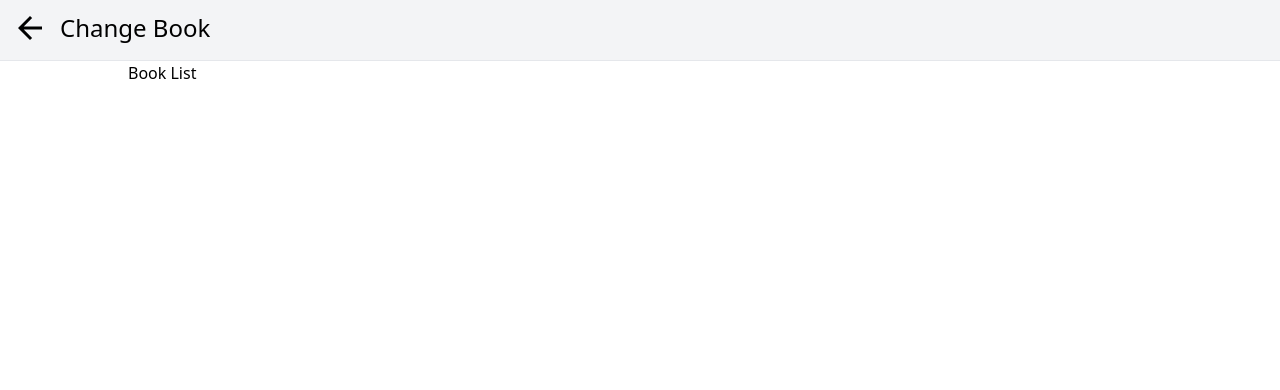
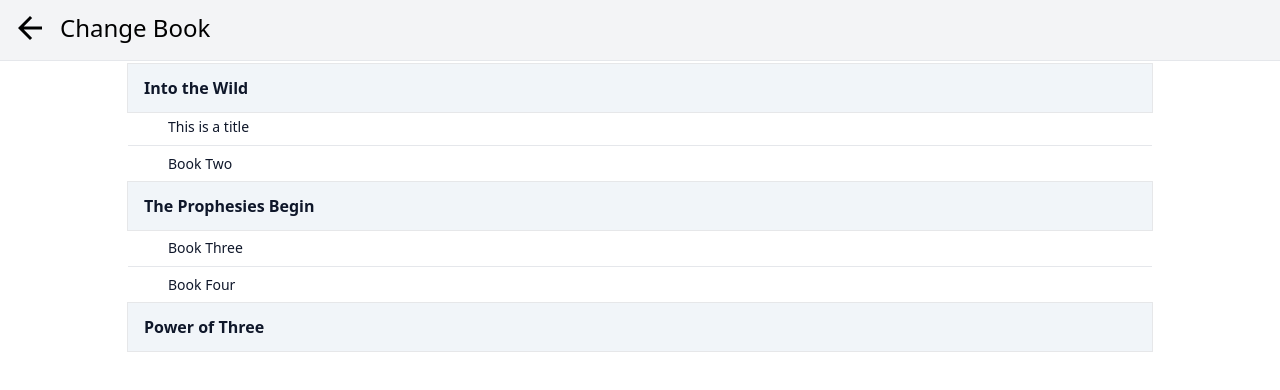
Before and after one commit to JesusLegaspy/wcbc, a React (Create React App) app: page / in a window 1280 px wide. Both pictures are taken after a click on the button 610 px from the left and 768 px from the top of the page. Shown: the top 390 px of the page. Built offline with nearby package versions, Linux system fonts and the light colour scheme; data requests are answered from the project's data file.

Commit message:
Fixed bugs. Book list updated

```diff
--- a/src/App.tsx
+++ b/src/App.tsx
@@ -1,4 +1,4 @@
-import { useEffect, useContext, useRef } from 'react';
+import { useEffect, useContext } from 'react';
 import { BookContext } from './context/books';
 import { CharacterContext } from './context/characters';
 import { Page, PageContext } from './context/page';
@@ -13,18 +13,18 @@ export default function App() {
   const { fetchBooks, books } = useContext(BookContext);
   const { fetchCharactersByIds } = useContext(CharacterContext);
 
-  const fetchBooksRef = useRef(fetchBooks);
   useEffect(() => {
-    fetchBooksRef.current?.();
-  }, []);
+    console.log('App.tsx', 'useEffect:', 'fetchBooks()');
+    fetchBooks();
+  }, [fetchBooks]);
 
-  const fetchCharactersByIdsRef = useRef(fetchCharactersByIds);
   useEffect(() => {
     if (books) {
+      console.log('App.tsx', 'useEffect:', 'fetchCharactersByIds()', 'dep:', 'books');
       const book = books.at(0);
-      if (book?.characterIds) fetchCharactersByIdsRef.current?.(book.characterIds);
+      if (book?.characterIds) fetchCharactersByIds(book.characterIds);
     }
-  }, [books]);
+  }, [books, fetchCharactersByIds]);
 
   const handleClickHome = () => {
     setPage(Page.Home);
--- a/src/components/BookList.tsx
+++ b/src/components/BookList.tsx
@@ -1,19 +1,50 @@
-import { useEffect, useRef, useContext } from "react";
-import { BookContext } from "../context/books"
+import { useEffect, useContext, useState, Fragment } from "react";
+import { BookContext } from "../context/books";
+import { getArks, Ark } from "../utility/ark";
 
 const BookList = () => {
-  const { fetchBooks } = useContext(BookContext);
+  const { books } = useContext(BookContext);
+  const [arks, setArks] = useState<Ark[] | undefined>();
 
-  const fetchAllBooksRef = useRef(fetchBooks);
   useEffect(() => {
-    fetchAllBooksRef.current?.();
+    console.log('BookList.tsx', 'useEffect', 'getArks');
+    const fetchArks = async () => {
+      try {
+        const arksFromServer = await getArks();
+        setArks(arksFromServer);
+      } catch (error) {
+
+        console.error("An error occurred while fetching arks:", error);
+      }
+    };
+    fetchArks();
   }, []);
 
-  const booksDictionary = null;
+  const handleClickBook = (id: number) => {
+
+  }
 
   return (
     <div>
-      Book List
+      {arks?.map(ark => (
+        <Fragment key={`ark_${ark.id}`}>
+          <div className="z-30 sticky top-16 px-4 py-3 flex items-center font-semibold text-slate-900 bg-slate-100 backdrop-blur-sm ring-1 ring-slate-900/10">
+            {ark.title}
+          </div>
+          <div className="divide-y">
+            {books.filter(book => book.arkId === ark.id).map(book => (
+              <div
+                key={`BookListItem_${book.id}`}
+                className="p-2 pl-10 text-sm text-slate-900 line-clamp-2"
+                onClick={() => handleClickBook(book.id)}
+              >
+                {book.title}
+              </div>
+            ))}
+          </div>
+        </Fragment>
+      ))}
+
     </div>
   );
 }
--- a/src/components/CharacterList.tsx
+++ b/src/components/CharacterList.tsx
@@ -10,6 +10,7 @@ const CharacterList = () => {
   const { allCharacters, fetchAllCharacters, characters } = useContext(CharacterContext);
 
   const fetchAllCharactersRef = useRef(fetchAllCharacters);
+  console.log('CharacterList', 'useEffect', 'fetchAllCharacters');
   useEffect(() => {
     fetchAllCharactersRef.current?.();
   }, []);
--- a/src/context/books.tsx
+++ b/src/context/books.tsx
@@ -5,7 +5,8 @@ const API_BASE_URL = "http://localhost:3001";
 
 export interface Book {
   id: number;
-  title?: string;
+  arkId: number;
+  title: string;
   image?: string;
   characterIds?: number[];
 }
@@ -25,6 +26,7 @@ interface BookContextType {
 
 const startupBook: Book = {
   id: 0,
+  arkId: 0,
   title: "...",
   image: "...",
   characterIds: [],
@@ -51,17 +53,17 @@ const BookProvider = ({ children }: { children?: ReactNode }) => {
   const [currBook, setCurrBook] = useState<Book | undefined>();
 
   useEffect(() => {
-    setCurrBook(books.at(currBookId));
+    setCurrBook(books.find(book => book.id === currBookId));
   }, [currBookId, books]);
 
-  const fetchBooks = async () => {
+  const fetchBooks = useCallback(async () => {
     try {
       const response = await axios.get<readonly Book[]>(`${API_BASE_URL}/books`);
       setBooks(response.data);
     } catch (error) {
       console.error("Error fetching books:", error);
     }
-  };
+  }, []);
 
   const createBook = async (title: string) => {
     try {
@@ -119,7 +121,7 @@ const BookProvider = ({ children }: { children?: ReactNode }) => {
 
     const characterIds = [...currentBook.characterIds];
     characterIds.splice(index, 1);
-    editBook({ id: currBookId, characterIds: characterIds });
+    editBook({ id: currBookId, characterIds: characterIds, arkId: currentBook.arkId, title: currentBook.title });
   }, [books, currBookId, editBook]);
 
   const addCharacterById = useCallback((id: number) => {
@@ -127,7 +129,7 @@ const BookProvider = ({ children }: { children?: ReactNode }) => {
       console.error("Unexpected error. Current book not found");
       return;
     }
-    editBook({ id: currBookId, characterIds: [...currBook?.characterIds ?? [], id] });
+    editBook({ id: currBookId, characterIds: [...currBook.characterIds ?? [], id], arkId: currBook.arkId, title: currBook.title });
   }, [currBook, currBookId, editBook]);
 
 
@@ -144,7 +146,7 @@ const BookProvider = ({ children }: { children?: ReactNode }) => {
       deleteBookById,
       removeCharacterById,
       addCharacterById
-    }), [books, currBook, currBookId, editBook, removeCharacterById, addCharacterById]);
+    }), [books, currBook, currBookId, editBook, removeCharacterById, addCharacterById, fetchBooks]);
 
   return (
     <BookContext.Provider value={contextValue}>
--- a/src/context/characters.tsx
+++ b/src/context/characters.tsx
@@ -48,7 +48,8 @@ const CharacterProvider = ({ children }: { children?: ReactNode }) => {
   const [characters, setCharacters] = useState<readonly Character[]>([]);
   const [allCharacters, setAllCharacters] = useState<readonly Character[]>([]);
 
-  const fetchCharactersByIds = async (ids: number[]) => {
+  const fetchCharactersByIds = useCallback(async (ids: number[]) => {
+    console.log('fetchCharactersByIds()', ids);
     try {
       const response = await Promise.all(ids.map((characterId) => axios.get<Character>(`${API_BASE_URL}/characters/${characterId}`)));
       const characters = response.map((response) => response.data);
@@ -56,7 +57,7 @@ const CharacterProvider = ({ children }: { children?: ReactNode }) => {
     } catch (error) {
       console.error("Error fetching characters:", error);
     }
-  };
+  }, []);
 
   const fetchAllCharacters = async () => {
     try {
@@ -69,7 +70,7 @@ const CharacterProvider = ({ children }: { children?: ReactNode }) => {
 
   const setCurrentCharacter = (character: Character) => {
     setCurrCharacter(character);
-  }
+  };
 
   const createCharacter = useCallback(async (bookId: number, name: string, description: string, imageUrl: string = '') => {
     try {
@@ -122,7 +123,7 @@ const CharacterProvider = ({ children }: { children?: ReactNode }) => {
       createCharacter,
       editCharacterById,
       deleteCharacterById
-    }), [characters, createCharacter, allCharacters, currentCharacter]);
+    }), [characters, createCharacter, allCharacters, currentCharacter, fetchCharactersByIds]);
 
   return (
     <CharacterContext.Provider value={contextValue}>
--- a/src/utility/arc.tsx
+++ /dev/null
@@ -1,34 +0,0 @@
-import axios from "axios";
-
-const API_BASE_URL = "http://localhost:3001";
-
-export interface Ark {
-  id: number;
-  title: string;
-  order: number;
-}
-
-const getArks = axios.get<Ark>(`${API_BASE_URL}/arks`);
-
-const getArkById = (id: number) => (
-  axios.get<Ark>(`${API_BASE_URL}/arks/${id}`)
-);
-
-
-const createArk = (title: string, order: number) => (
-  axios.post<Ark>(`${API_BASE_URL}/arks`, {
-    title,
-    order
-  })
-);
-
-const editArkById = (ark: Ark) => (
-  axios.patch<Ark>(`${API_BASE_URL}/arks/${ark.id}`, ark)
-);
-
-const deleteArkById = (id: number) => {
-  axios.delete<Ark>(`${API_BASE_URL}/arks/${id}`)
-  return;
-};
-
-export { getArks, getArkById, createArk, editArkById, deleteArkById };
--- /dev/null
+++ b/src/utility/ark.tsx
@@ -0,0 +1,44 @@
+import axios from "axios";
+
+const API_BASE_URL = "http://localhost:3001";
+
+export interface Ark {
+  id: number;
+  title: string;
+  order: number;
+}
+
+export const getArks = async () => {
+  try {
+    const response = await axios.get<Ark[]>(`${API_BASE_URL}/arks`);
+    return response.data;
+  }
+  catch (error) {
+    console.error("Error fetching arks", error);
+  }
+};
+
+export const getArkById = (id: number) => (
+  axios.get<Ark>(`${API_BASE_URL}/arks/${id}`)
+    .then(response => response.data)
+    .catch(error => {
+      console.error(`Error fetching ark id: ${id}`, error);
+    })
+);
+
+
+export const createArk = (title: string, order: number) => (
+  axios.post<Ark>(`${API_BASE_URL}/arks`, {
+    title,
+    order
+  })
+);
+
+export const editArkById = (ark: Ark) => (
+  axios.patch<Ark>(`${API_BASE_URL}/arks/${ark.id}`, ark)
+);
+
+export const deleteArkById = (id: number) => {
+  axios.delete<Ark>(`${API_BASE_URL}/arks/${id}`)
+  return;
+};
```
